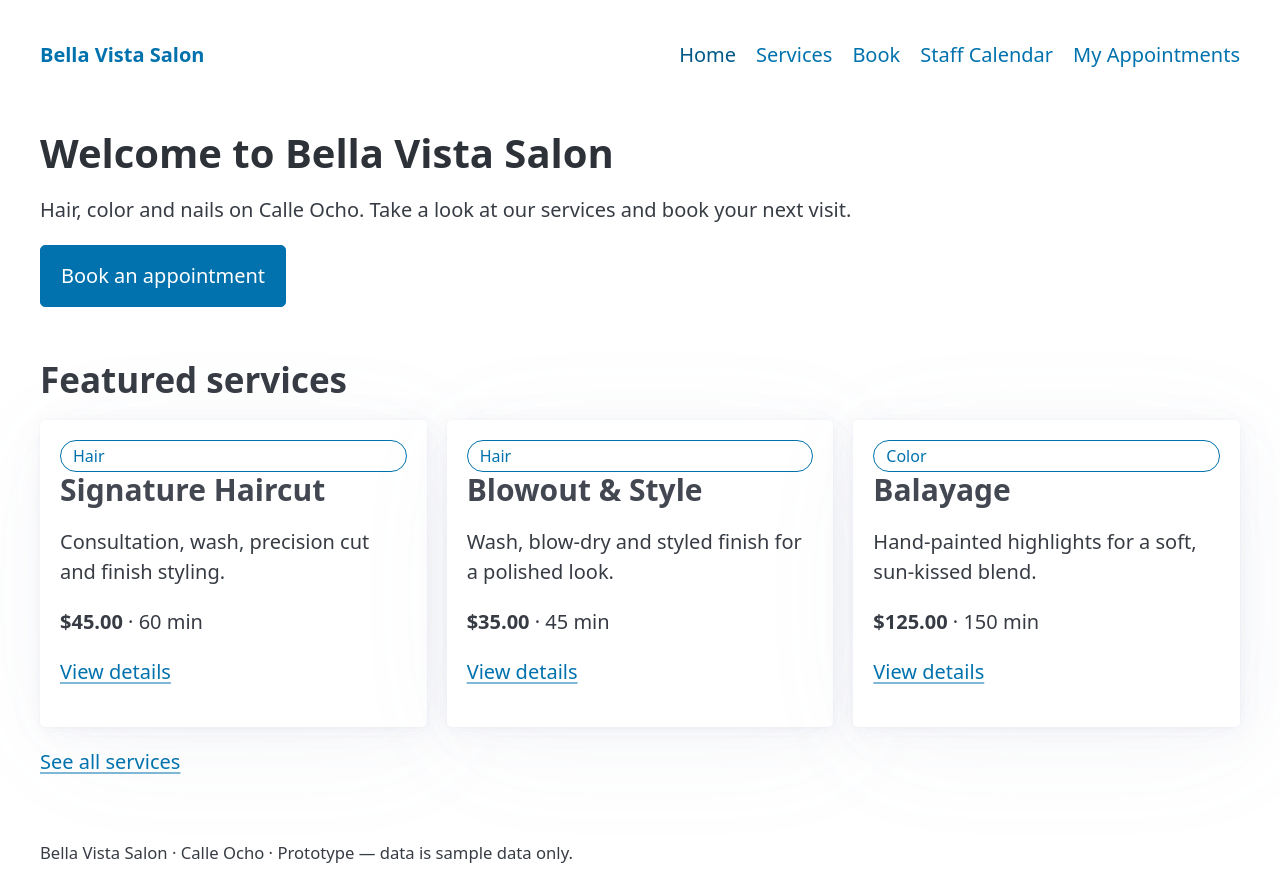
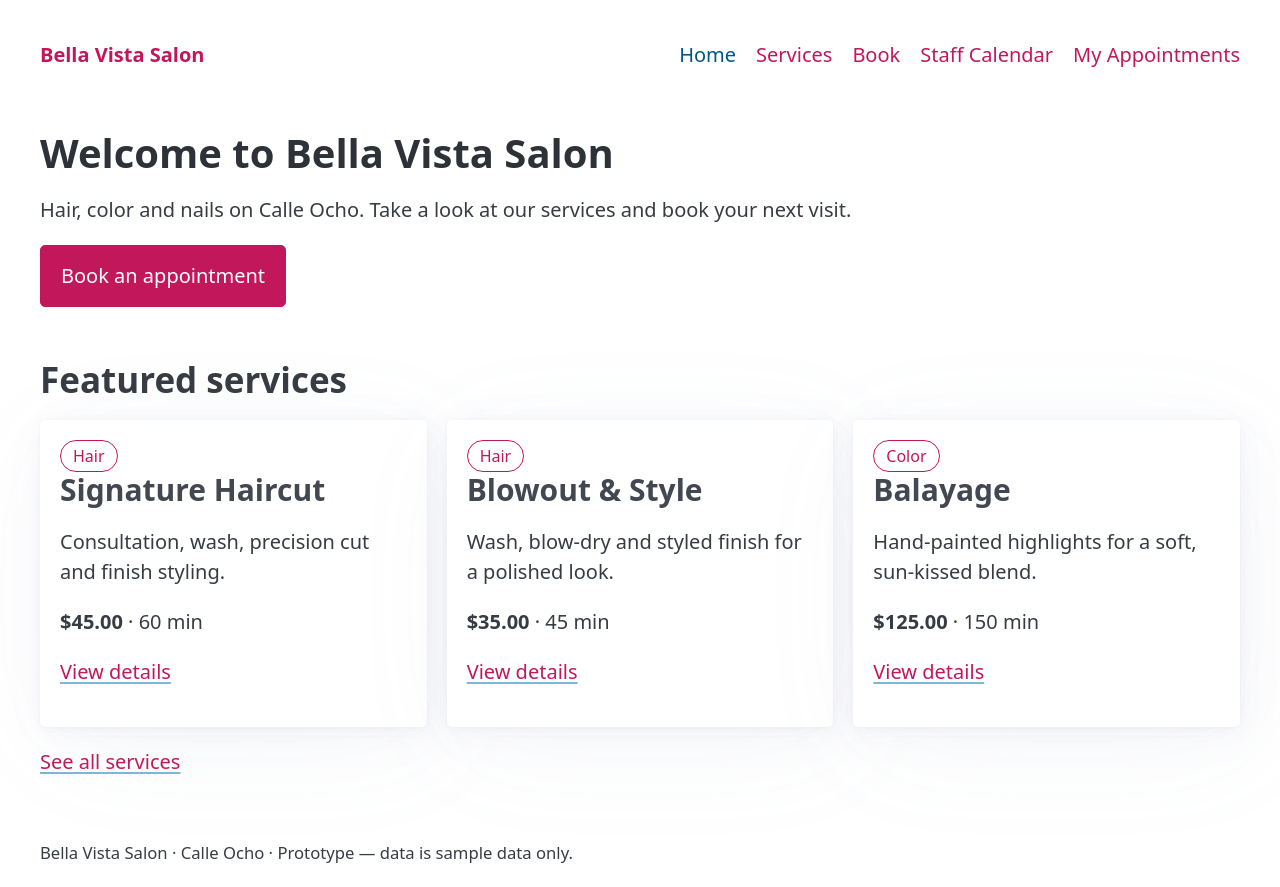
Before and after one commit to rahmouniamen-svg/egn475-salon-rahmouni, a Flask app: page / in a window 1280 px wide. Run offline with Flask 3, Linux system fonts and the light colour scheme; some libraries are stand-ins or nearby versions.

Commit message:
Fix brand color override and tag width in shared styles

```diff
--- a/static/style.css
+++ b/static/style.css
@@ -1,10 +1,17 @@
-/* Bella Vista Salon — brand color. */
-:root {
+/* Bella Vista Salon — brand color.
+   Pico 2 defines its colors in :root:not([data-theme=dark]), which is more
+   specific than a plain :root rule, so the brand color must use the same
+   selector or Pico's default blue wins. */
+:root:not([data-theme=dark]) {
   --pico-primary: #c2185b;
+  --pico-primary-background: #c2185b;
+  --pico-primary-border: #c2185b;
+  --pico-primary-focus: rgba(194, 24, 91, 0.35);
 }
 
 .tag {
   display: inline-block;
+  align-self: flex-start;
   padding: 0.15rem 0.6rem;
   border: 1px solid var(--pico-primary);
   border-radius: 999px;
```
